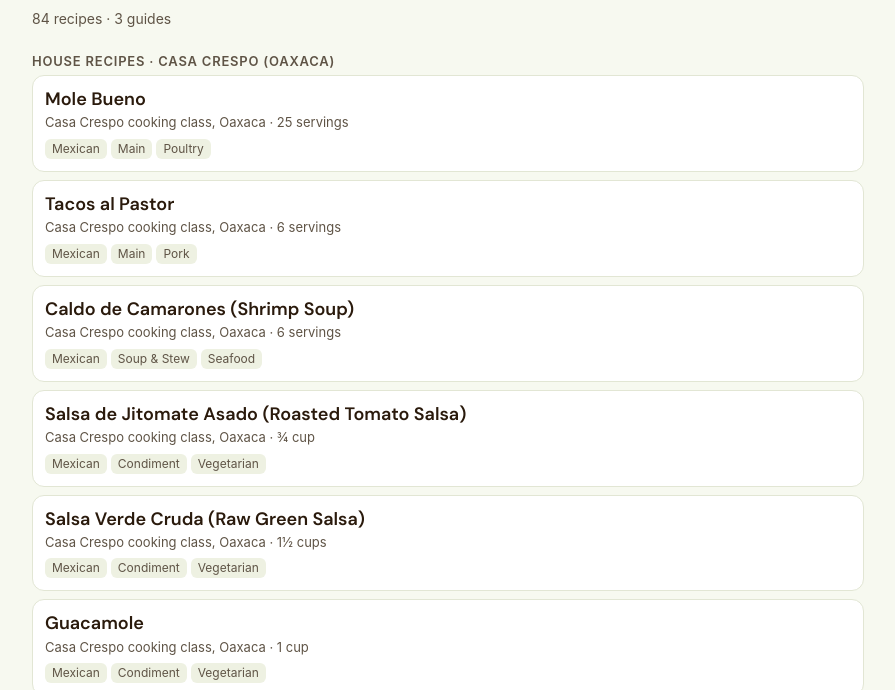
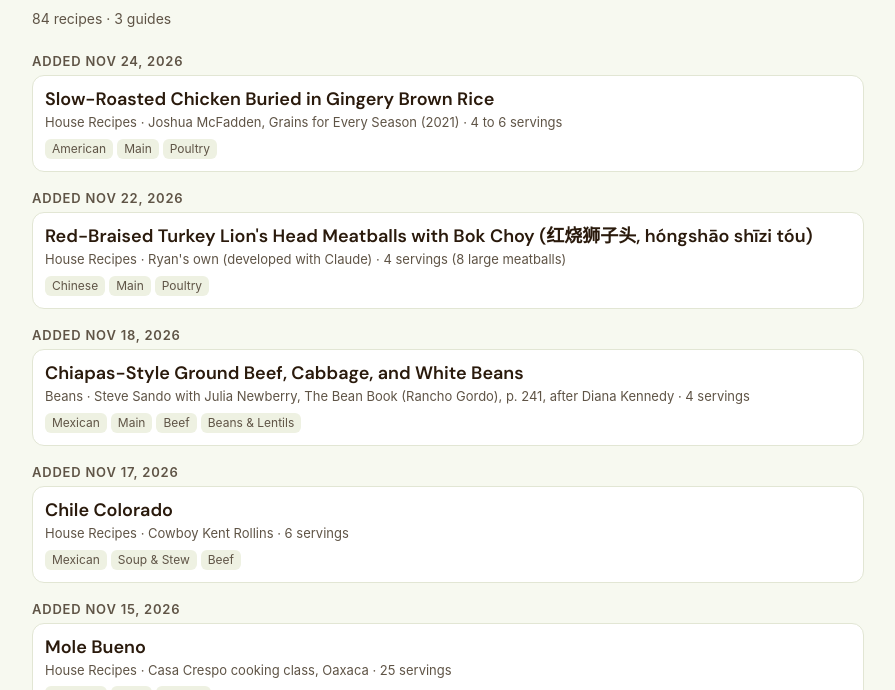
Before and after one commit to banksbean/recipes, a plain HTML site: page index.html in a window 1280 px wide. Shown: the part 110-800 px from the top of the page, without its empty margins (192-1087 px from the left). Drawn offline with Linux system fonts and the light colour scheme.

Commit message:
Home page: newest first, grouped by date added
Unfiltered view sorts by the added date (undated last, archive order kept
within a date) and shows the collection on each card. Any search,
collection or tag filter keeps the existing collection/section order.

Co-Authored-By: Claude Opus 5.5 <noreply@anthropic.com>
Claude-Session: https://claude.ai/code/session_01CiS6oNSLx95UsWbAw4Db28

```diff
--- a/index.html
+++ b/index.html
@@ -273,22 +273,30 @@ function renderChips() {
   $("#filters").innerHTML = groups + `<div class="fgroup"><h4>Mine</h4><div class="chips"><button class="chip" data-made aria-pressed="${state.made}">Made it</button></div></div>`;
   $("#filters").classList.toggle("open", state.open);
 }
+function fmtDate(d) {
+  const [y, m, day] = d.split("-").map(Number);
+  return new Date(y, m - 1, day).toLocaleDateString(undefined, {month: "short", day: "numeric", year: "numeric"});
+}
 function renderList() {
   document.body.classList.remove("cook", "reading"); releaseWake();
   document.title = "BeanSalad.org Recipes";
-  const hits = DB.recipes.filter(matches);
+  let hits = DB.recipes.filter(matches);
+  // Unfiltered home view: newest first, grouped by date added (undated recipes last, in archive order)
+  const byDate = !state.q && !state.col && !activeFilters();
+  if (byDate) hits = hits.map((r, i) => [r, i]).sort((a, b) => (b[0].added || "").localeCompare(a[0].added || "") || a[1] - b[1]).map(p => p[0]);
   const nRec = hits.filter(r => r.collection !== "guides").length, nG = hits.length - nRec;
   let html = `<div class="count"><span>${nRec} recipe${nRec === 1 ? "" : "s"}${nG ? ` · ${nG} guide${nG === 1 ? "" : "s"}` : ""}</span>${(activeFilters() || state.col || state.q) ? '<button class="linkbtn" id="clear">Clear all</button>' : ""}</div>`;
   if (!hits.length) html += `<p class="empty">Nothing matches. Try fewer words or filters.</p>`;
   let last = "";
   html += '<ul class="list">';
   for (const x of hits) {
-    const head = (DB.collections.find(c => c.id === x.collection) || {}).name + (x.section ? " · " + x.section : "");
+    const colName = (DB.collections.find(c => c.id === x.collection) || {}).name;
+    const head = byDate ? (x.added ? "Added " + fmtDate(x.added) : "Earlier") : colName + (x.section ? " · " + x.section : "");
     if (head !== last && !state.q) { html += `<li class="sec">${esc(head)}</li>`; last = head; }
     const made = (S.made[x.id] || []).length;
     const tags = [...x.tags.cuisine, ...x.tags.course, ...x.tags.protein].slice(0, 4);
     html += `<li><a class="card" href="#/r/${x.id}"><div class="main"><div class="t">${esc(x.title)}</div>
-      <div class="s">${esc([x.source && x.source.text, x.makes && x.makes.text].filter(Boolean).join(" · ") || head)}</div>
+      <div class="s">${esc([byDate ? colName : null, x.source && x.source.text, x.makes && x.makes.text].filter(Boolean).join(" · ") || head)}</div>
       ${tags.length ? `<div class="tags">${tags.map(t => `<span class="tag">${esc(t)}</span>`).join("")}</div>` : ""}</div>
       <div class="marks">${S.fav[x.id] ? '<span class="fav" title="Favorite">♥</span>' : ""}${made ? `<span title="Made ${made} times">✓${made > 1 ? made : ""}</span>` : ""}</div></a></li>`;
   }
```
Also changed, not shown: 1 other file.
